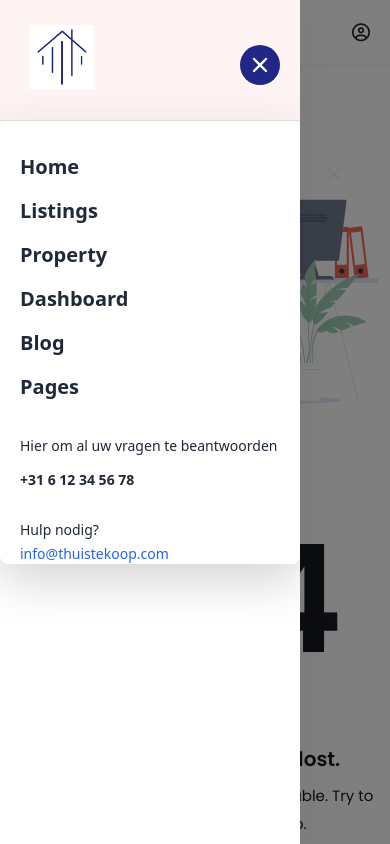
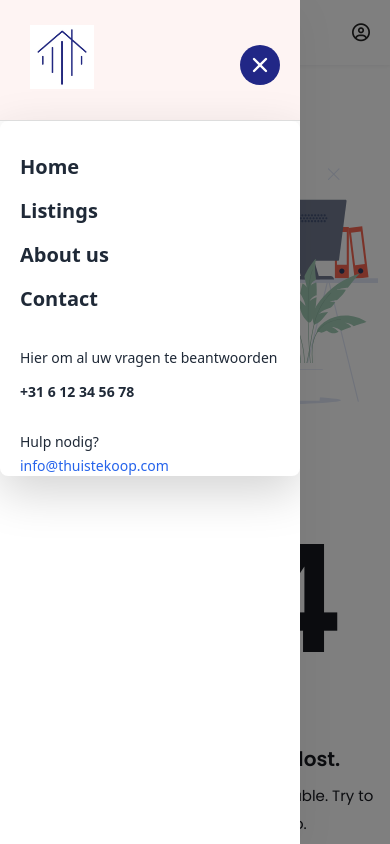
Before and after one commit to GabrielLunesu/thuistekoop-client, a Next.js app: page / in a window 390 px wide. Both pictures are taken after a click on the link 32 px from the left and 33 px from the top of the page. Shown: the top 844 px of the page. Built offline with nearby package versions, Linux system fonts and the light colour scheme.

Commit message:
mobile menu pages fix

```diff
--- a/src/components/common/mobile-menu/index.js
+++ b/src/components/common/mobile-menu/index.js
@@ -73,11 +73,10 @@ const MobileMenu = () => {
 
             <nav className="mt-4">
               <a href="/" className="block py-2 text-xl text-gray-800 font-bold hover:bg-gray-100 rounded">Home</a>
-              <a href="/listings" className="block py-2 text-xl text-gray-800 font-bold hover:bg-gray-100 rounded">Listings</a>
-              <a href="/property" className="block py-2 text-xl text-gray-800 font-bold hover:bg-gray-100 rounded">Property</a>
-              <a href="/dashboard" className="block py-2 text-xl text-gray-800 font-bold hover:bg-gray-100 rounded">Dashboard</a>
-              <a href="/blog" className="block py-2 text-xl text-gray-800 font-bold hover:bg-gray-100 rounded">Blog</a>
-              <a href="/pages" className="block py-2 text-xl text-gray-800 font-bold hover:bg-gray-100 rounded">Pages</a>
+              <a href="/banner-search-v2" className="block py-2 text-xl text-gray-800 font-bold hover:bg-gray-100 rounded">Listings</a>
+              <a href="/about" className="block py-2 text-xl text-gray-800 font-bold hover:bg-gray-100 rounded">About us</a>
+              <a href="/contact" className="block py-2 text-xl text-gray-800 font-bold hover:bg-gray-100 rounded">Contact</a>
+
             </nav>
 
             <div className="mt-4">
```
